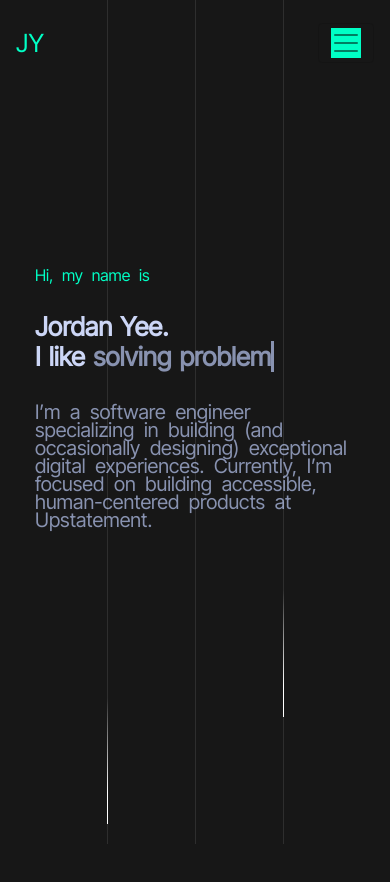
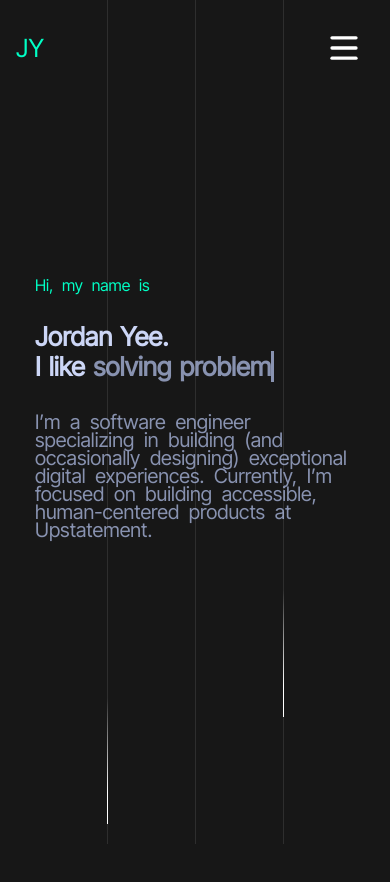
Before and after one commit to jordany33/masterPortfolio, a plain HTML site: page masterPortfolio/index.html in a window 390 px wide. Shown: the top 882 px of the page. Drawn offline with nearby package versions, Linux system fonts and the light colour scheme.

Commit message:
svg support for hamburger.

```diff
--- a/masterPortfolio/index.html
+++ b/masterPortfolio/index.html
@@ -13,9 +13,17 @@
     <nav class="navbar navbar-expand-lg navbar-light bg-light">
       <div class="container-fluid">
         <a class="navbar-brand" href="#">JY</a>
-        <button class="navbar-toggler" type="button" data-toggle="collapse" data-target="#navbarNav" aria-controls="navbarNav" aria-expanded="false" aria-label="Toggle navigation">
-          <span class="navbar-toggler-icon"></span>
-        </button>
+        <svg class="ham hamRotate ham1" viewBox="0 0 100 100" width="60" onclick="this.classList.toggle('active')" data-toggle="collapse" data-target="#navbarNav">
+          <path
+                class="line top"
+                d="m 30,33 h 40 c 0,0 9.044436,-0.654587 9.044436,-8.508902 0,-7.854315 -8.024349,-11.958003 -14.89975,-10.85914 -6.875401,1.098863 -13.637059,4.171617 -13.637059,16.368042 v 40" />
+          <path
+                class="line middle"
+                d="m 30,50 h 40" />
+          <path
+                class="line bottom"
+                d="m 30,67 h 40 c 12.796276,0 15.357889,-11.717785 15.357889,-26.851538 0,-15.133752 -4.786586,-27.274118 -16.667516,-27.274118 -11.88093,0 -18.499247,6.994427 -18.435284,17.125656 l 0.252538,40" />
+        </svg>
         <div class="collapse navbar-collapse" id="navbarNav">
           <ul class="navbar-nav ml-auto">
             <li class="nav-item">
```
